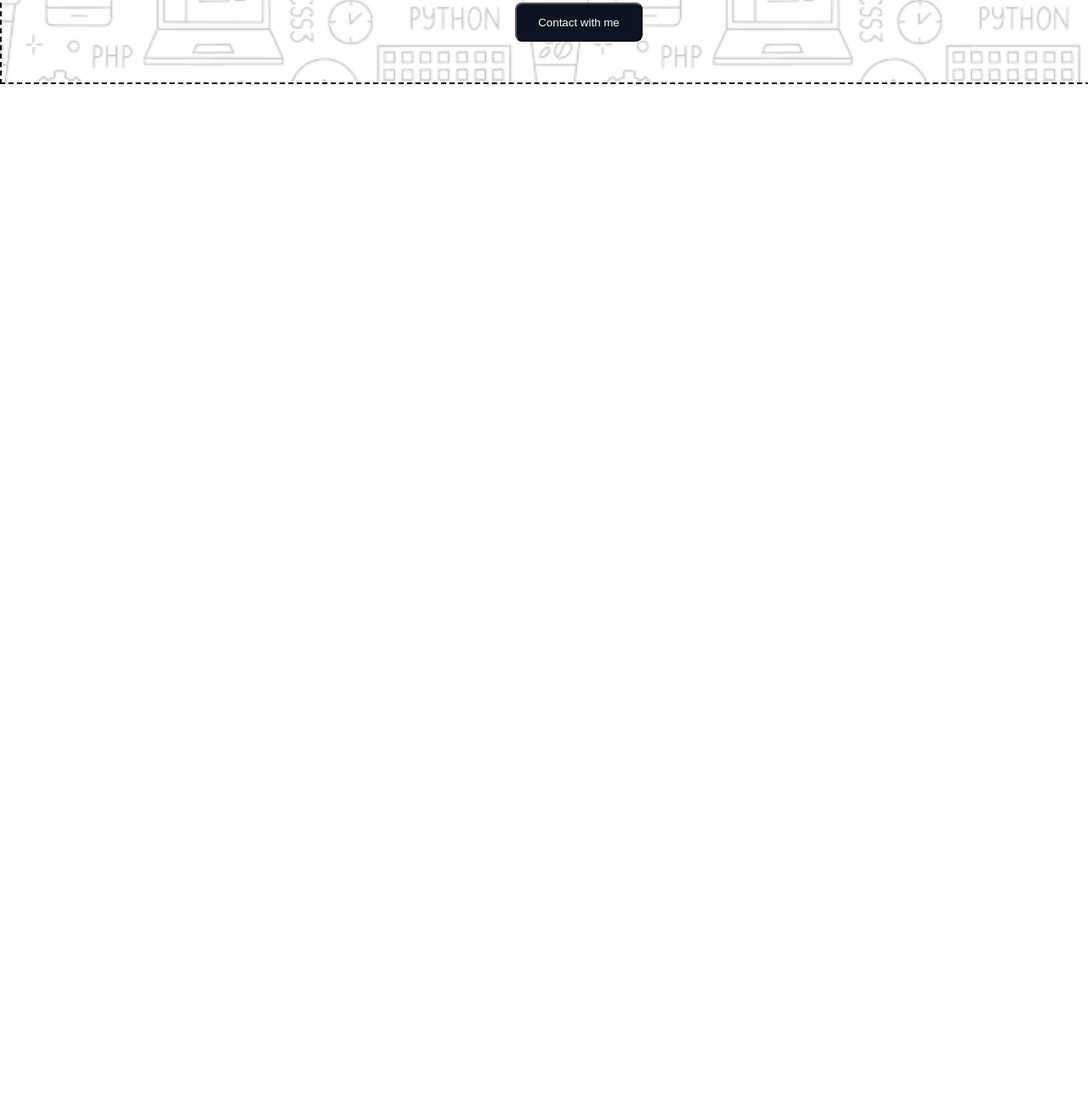
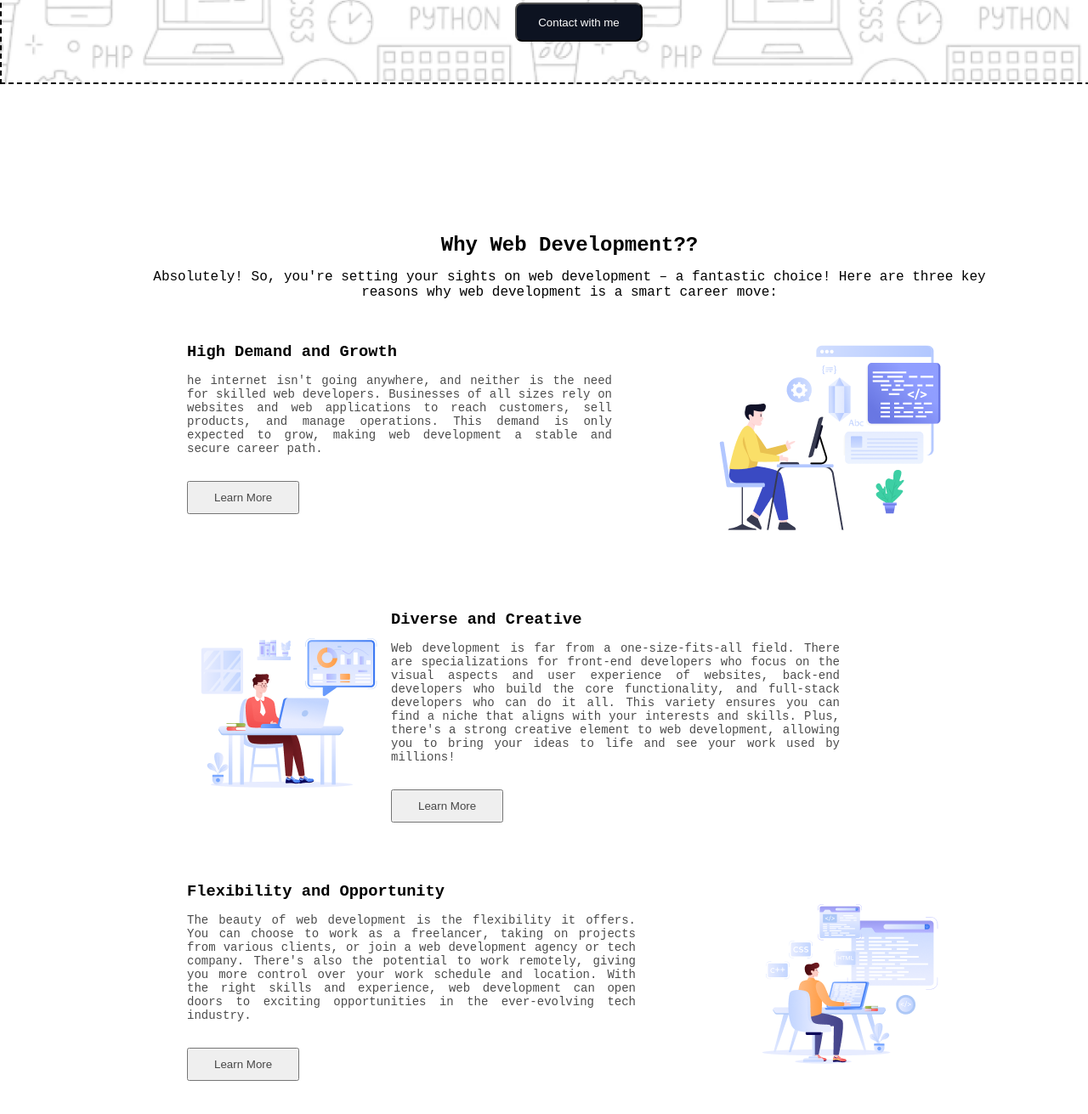
Before and after one commit to Mahadi200/1st-Assignment-Mahadi, a plain HTML site: page index.html in a window 1280 px wide. Shown: the part 595-1906 px from the top of the page at 85% size. Before the commit the page ends 800 px from the top, so only its background shows below. Drawn offline with Linux system fonts and the light colour scheme; a web font is replaced by a local one.

Commit message:
added main block few elements

```diff
--- a/index.html
+++ b/index.html
@@ -41,14 +41,71 @@
       </div>
     </section>
   </Header>
-<!-- header backroud img end -->
+  <!-- header backroud img end -->
 
-<!-- main block starts -->
- <main>
+  <!-- main block starts -->
+  <main>
+    <section id="main-block">
+      <h1>Why Web Development??</h1>
+      <p>Absolutely! So, you're setting your sights on web development – a fantastic choice! Here are three key reasons
+        why web
+        development is a smart career move:</p>
+      <div class="frist">
+        <div>
+          <h3>High Demand and Growth</h3>
+          <p>he internet isn't going anywhere, and neither is the need for skilled web developers. Businesses of all
+            sizes rely on
+            websites and web applications to reach customers, sell products, and manage operations. This demand is only
+            expected to
+            grow, making web development a stable and secure career path.</p>
+          <button><a href="https://dev.to/thomaslombart/what-are-your-favorite-web-development-blogs-e6i"
+              target="_blank">Learn More</a></button>
+        </div>
+        <div><img src="./assets/Layer_1.png" alt="png"></div>
+      </div>
+
+      <div class=" frist second">
+
+        <div><img src="./assets/Group 3.png" alt="png">
+        </div>
+        <div>
+          <h3>Diverse and Creative</h3>
+          <p>Web development is far from a one-size-fits-all field. There are specializations for front-end developers
+            who focus on
+            the visual aspects and user experience of websites, back-end developers who build the core functionality,
+            and full-stack
+            developers who can do it all. This variety ensures you can find a niche that aligns with your interests and
+            skills.
+            Plus, there's a strong creative element to web development, allowing you to bring your ideas to life and see
+            your work
+            used by millions!</p>
+          <button><a href="https://dev.to/thomaslombart/what-are-your-favorite-web-development-blogs-e6i"
+              target="_blank">Learn
+              More</a></button>
+        </div>
+
+      </div>
+      <div class="frist">
+        <div>
+          <h3>Flexibility and Opportunity</h3>
+          <p>The beauty of web development is the flexibility it offers. You can choose to work as a freelancer, taking
+            on projects
+            from various clients, or join a web development agency or tech company. There's also the potential to work
+            remotely,
+            giving you more control over your work schedule and location. With the right skills and experience, web
+            development can
+            open doors to exciting opportunities in the ever-evolving tech industry.</p>
+          <button><a href="https://dev.to/thomaslombart/what-are-your-favorite-web-development-blogs-e6i"
+              target="_blank">Learn
+              More</a></button>
+        </div>
+        <div><img src="./assets/Group 4.png" alt="png"></div>
+      </div>
+    </section>
 
 
- </main>
-<!-- main block end -->
+  </main>
+  <!-- main block end -->
 
 </body>
 
--- a/style/style.css
+++ b/style/style.css
@@ -113,6 +113,59 @@ cursor: pointer;
   text-decoration: none;
   color: white;
 }
+/*  header backroud styles end  */
 
+/* main block styles starts */
+#main-block{
 
-/*  header backroud styles end  */
+  border: none;
+position: absolute;
+width: 1000px;
+height: 1000px;
+left: 80px;
+right:0px;
+top: 800px;
+bottom: 1500px;
+/* Auto layout */
+ /* display: flex;
+flex-direction: row;
+justify-content: flex-start; */
+align-items: center;
+text-align: center;
+padding: 70px 90px 70px 90px;
+}
+
+#main-block p{
+  margin-top: 15px;
+  width: fit-content;
+}
+#main-block .frist{
+  display: flex;
+  margin: 30px;
+  padding: 20px 20px;
+  text-align: left;
+  border: 1px white;
+  border-radius: 5px;
+}
+#main-block .frist p{
+  font-size: 14px;
+  opacity: 0.7;
+  text-align: justify;
+  width: 80%;
+}
+ #main-block .frist button{
+  margin-top: 30px;
+  padding: 10px 30px;
+
+ }
+#main-block .frist button a{
+  text-decoration: none;
+  color: black;
+  opacity: 0.7;
+}
+
+#main-block .second{
+  display: flex;
+}
+
+/* main block styles end */
```
